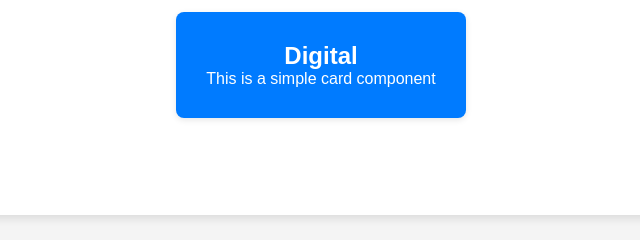
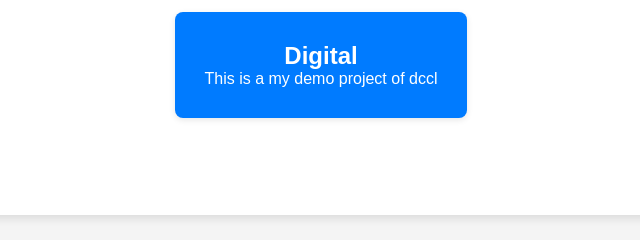
Before and after one commit to lalashabir/nawaz, a website: page index.html in a window 1280 px wide. Shown: the part 192-432 px from the top of the page, 319-959 px from the left. Drawn offline with Linux system fonts and the light colour scheme.

Commit message:
deploy: 8739c958c13eeaf9bae9c35768644ec56df3f20b

```diff
--- a/index.html
+++ b/index.html
@@ -61,7 +61,7 @@
   <div class="main-content">
     <div class="card">
       <h2>Digital </h2>
-      <p>This is a simple card component </p>
+      <p>This is a my demo project of dccl </p>
     </div>
   </div>
 
```
